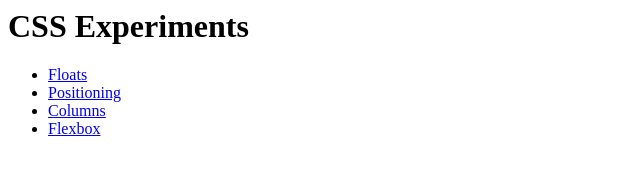
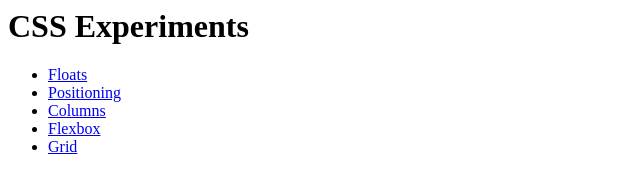
Before and after one commit to guy-stapleton/css-experiments, a plain HTML site: page index.html in a window 1280 px wide. Shown: the full height of the page, 0-640 px from the left. Drawn offline with Linux system fonts and the light colour scheme.

Commit message:
Added link to grid.html

```diff
--- a/index.html
+++ b/index.html
@@ -13,6 +13,7 @@
                 <li><a href="./pages/positioning.html">Positioning</a></li>
                 <li><a href="./pages/columns.html">Columns</a></li>
                 <li><a href="./pages/flexbox.html">Flexbox</a></li>
+                <li><a href="./pages/grid.html">Grid</a></li>
             </ul>
         </div>
     </body>
```
